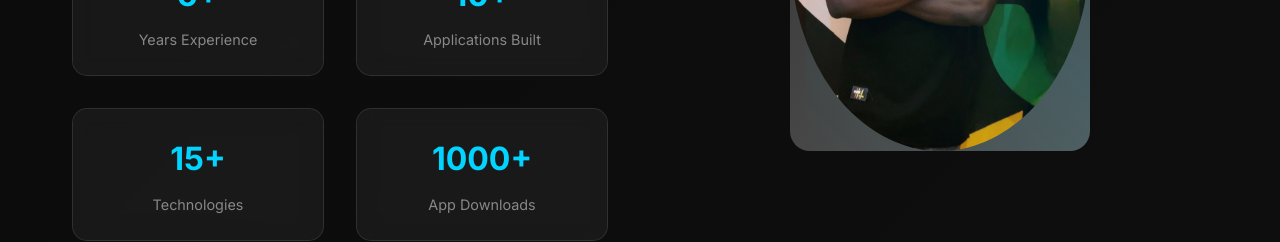
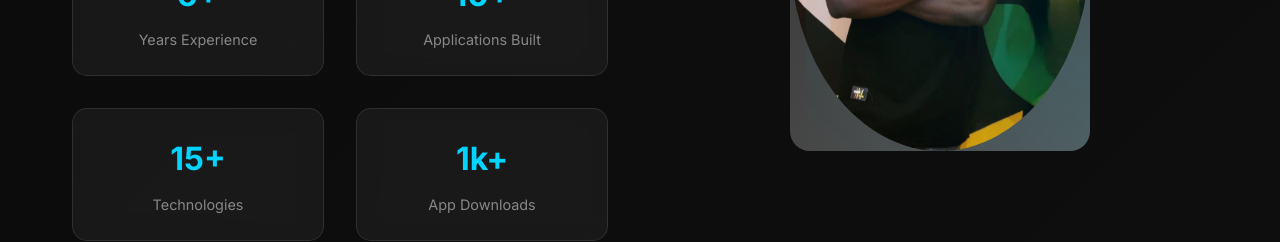
Before and after one commit to ekyeremeh7/portfolio, a React (Create React App) app: page / in a window 1280 px wide. Shown: the part 1460-1702 px from the top of the page. Built offline with nearby package versions, Linux system fonts and the light colour scheme.

Commit message:
Update About component

```diff
--- a/src/components/About.js
+++ b/src/components/About.js
@@ -133,7 +133,7 @@ const About = () => {
     { number: "6+", label: "Years Experience" },
     { number: "10+", label: "Applications Built" },
     { number: "15+", label: "Technologies" },
-    { number: "1000+", label: "App Downloads" }
+    { number: "1k+", label: "App Downloads" }
   ];
 
   const previewSkills = ["Flutter", "Dart", "React.js", "Next.js", "Firebase", "JavaScript"];
```
